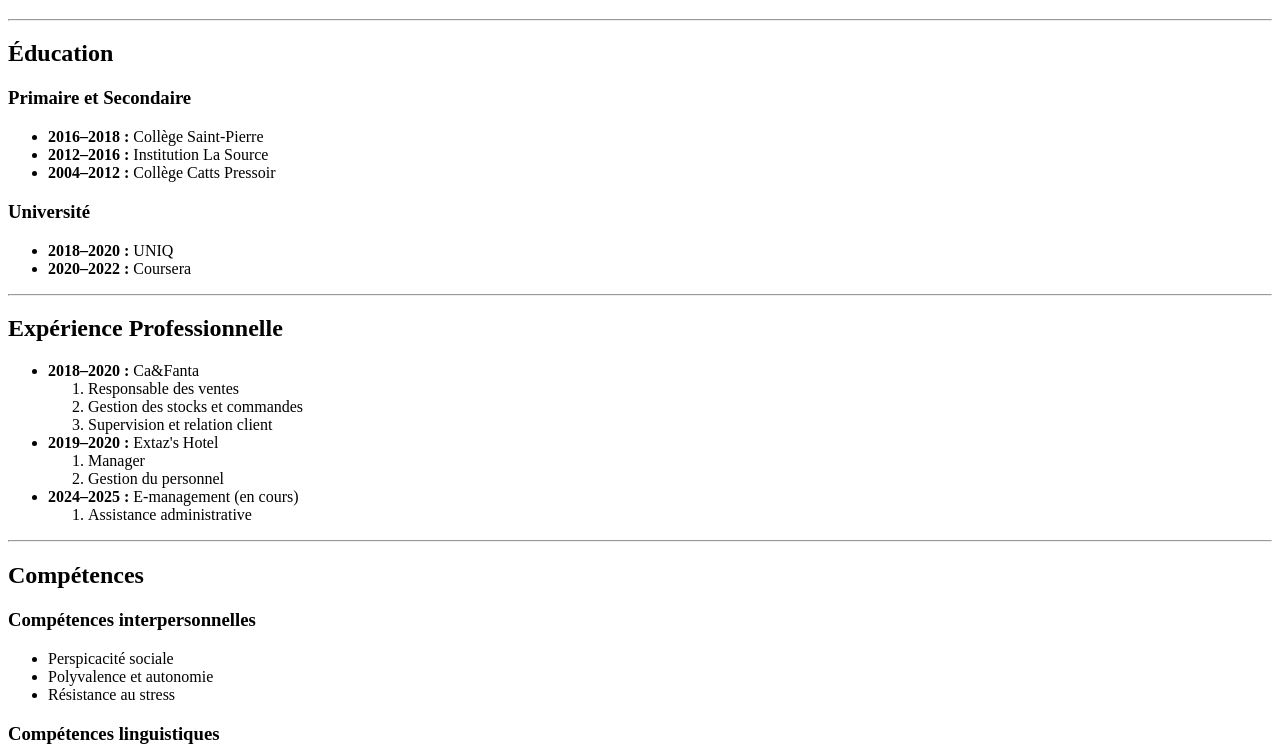
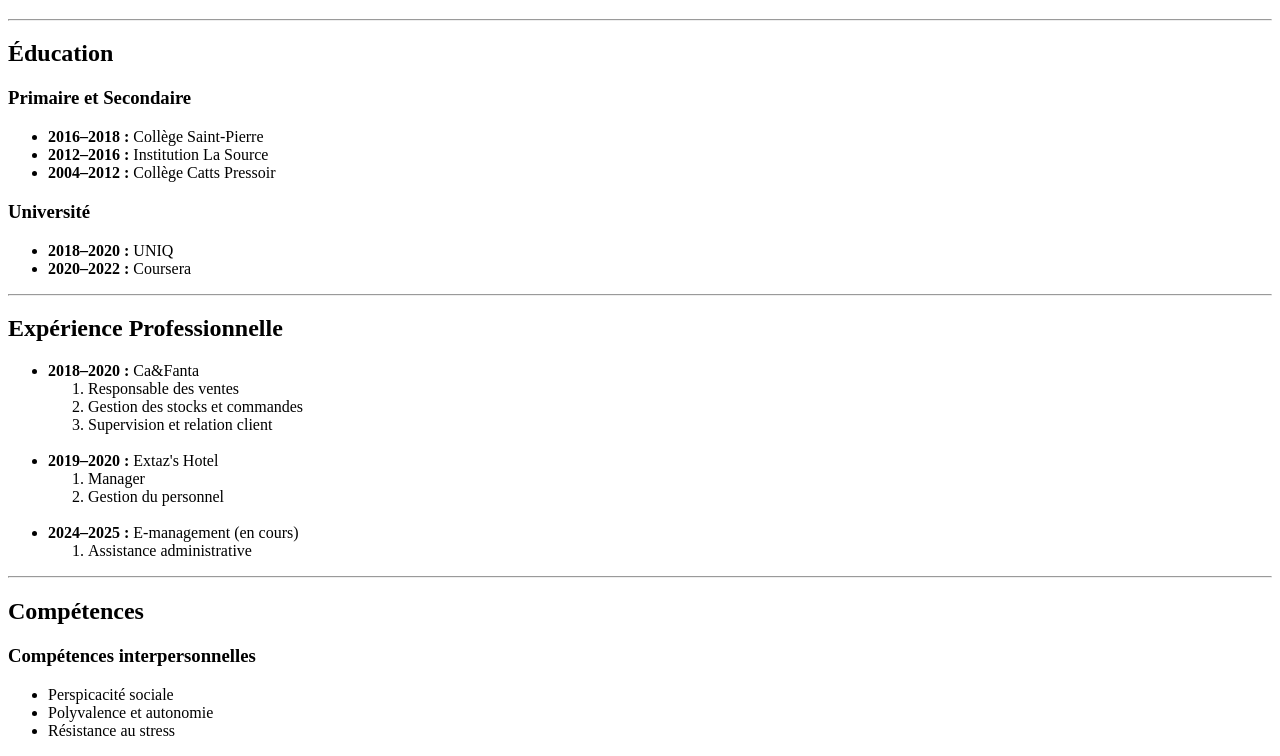
Before and after one commit to Cheffe8/mon-cv, a plain HTML site: page index.html in a window 1280 px wide. Shown: the part 510-1266 px from the top of the page. Drawn offline with Linux system fonts and the light colour scheme.

Commit message:
index.html

```diff
--- a/index.html
+++ b/index.html
@@ -38,14 +38,14 @@
 		     <ol>
                                <li> Responsable des ventes </li>
                                <li>Gestion des stocks et commandes </li>
-                                <li>Supervision et relation client</li>
+                                <li>Supervision et relation client</li> <br>
                       </ol>
 
                             <li>
                                 <strong>2019–2020 :</strong> Extaz's Hotel
                                  <ol>
                                     <li> Manager </li>
-                                     <li> Gestion du personnel</li>
+                                     <li> Gestion du personnel</li> <br>
                       </ol>
                              </li>
                                    <li>
```
